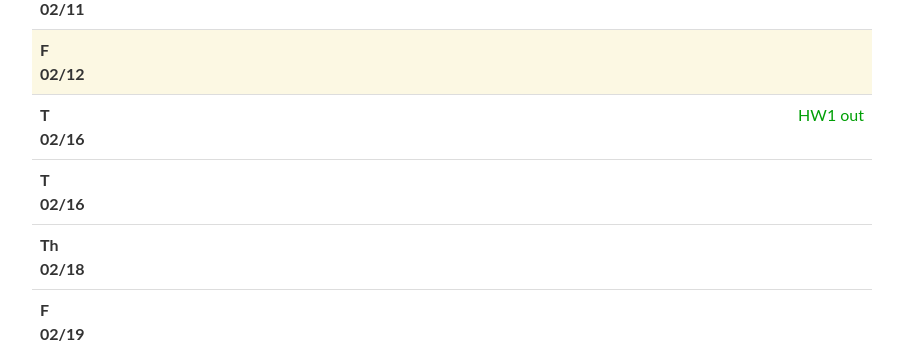
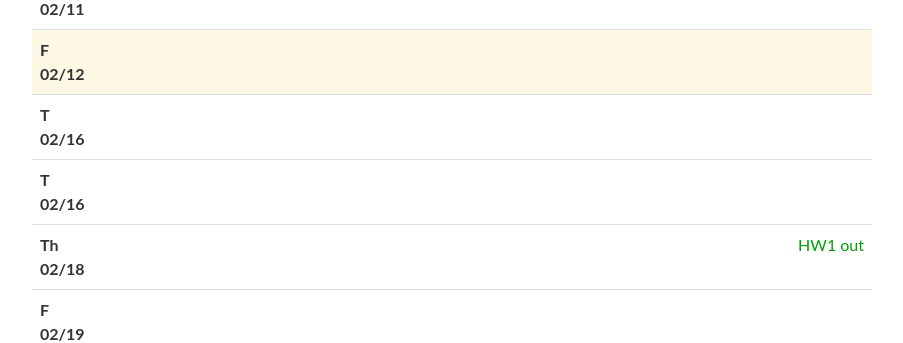
Before and after one commit to cmudeeprl/403_website, a Jekyll site: the page built from _pages/lectures.md, in a window 1280 px wide and 900 px high, scrolled down 354 px. Shown: the part 155-498 px from the top of the window, without its empty margins (188-1091 px from the left). Built offline with Jekyll 4.4.1, drawn with Linux system fonts in a browser that asks for light colours; nearby versions of some CDN libraries; comment, search, counter and statistics services are not loaded.

Commit message:
fix: HW1

```diff
--- a/_data/lectures.yml
+++ b/_data/lectures.yml
@@ -109,7 +109,7 @@
     # - <a href="http://incompleteideas.net/book/RLbook2018.pdf" target="_blank">S & B Textbook</a>, Ch4 Section 2.1-2.8
     - Rasmussen & Williams <a href="http://www.gaussianprocess.org/gpml/chapters/RW.pdf" target="_blank">Gaussian Processes for Machine Learning</a> Chapter 1, 2.1-2.3
     - Brochu et. al <a href="https://arxiv.org/pdf/1012.2599.pdf" target="blank">A Tutorial on Bayesian Optimization of Expensive Cost Functions, with Application to Active User Modeling and Hierarchical Reinforcement Learning</a> Sections 1, 2.1, 2.2
-  logistics: <span class="event">HW1 out</span> <br>
+  logistics:
 
 - date: T 02/16
   lecturer:
@@ -144,7 +144,7 @@
     - Ding et al. <a href="https://arxiv.org/pdf/1906.05838.pdf" target="_blank">Goal-conditioned imitation learning</a>
     - Background Material - <a href="https://www.deeplearningbook.org/" target="blank"> G, B & C Textbook</a> Ch20, Section 20.10.4
     - Goodfellow et al. <a href="https://papers.nips.cc/paper/5423-generative-adversarial-nets.pdf" target="_blank">Generative Adversarial Nets</a>
-  logistics:
+  logistics: <span class="event">HW1 out</span> <br>
 
 - date: F 02/19
   lecturer:
```
